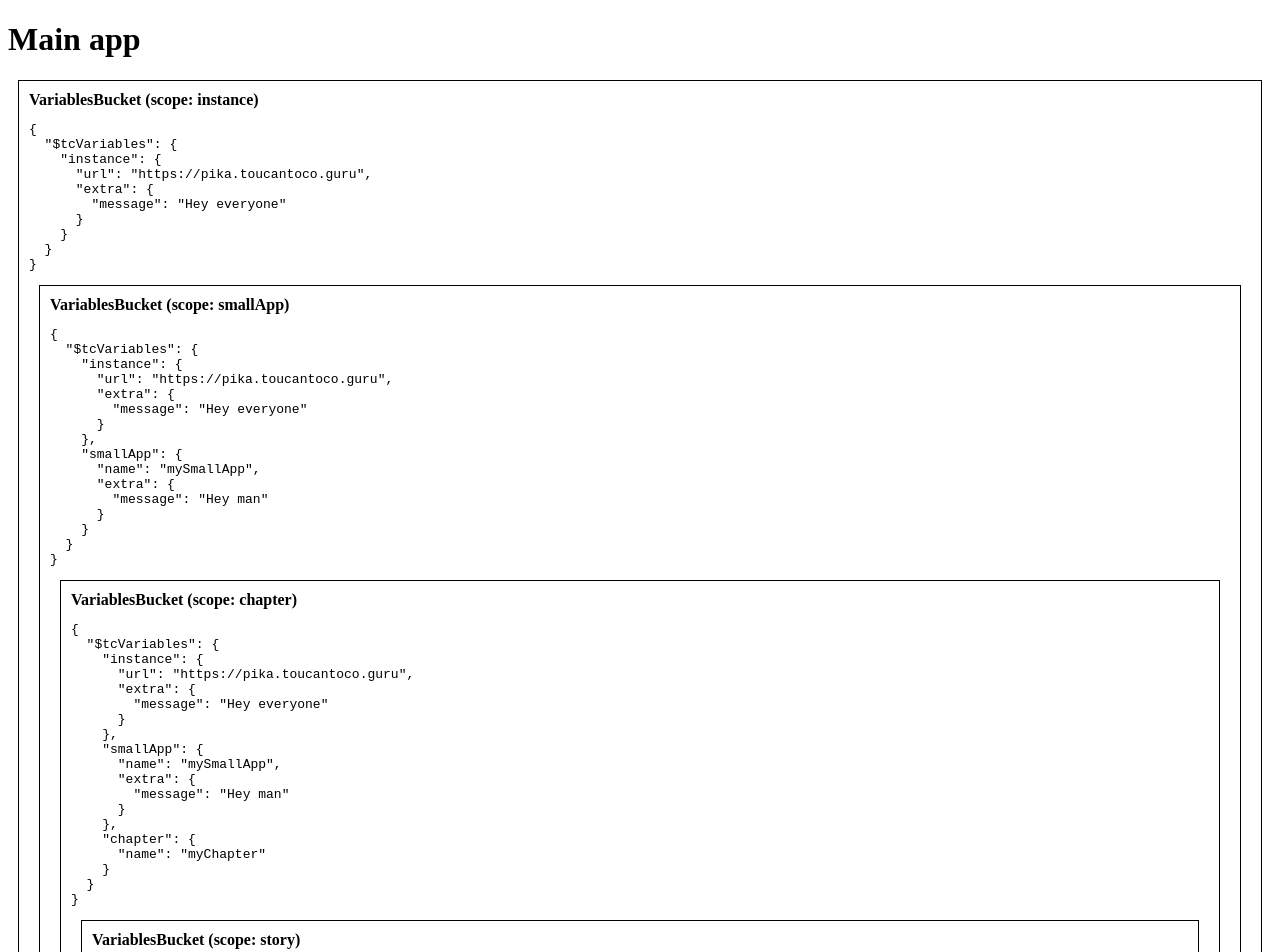
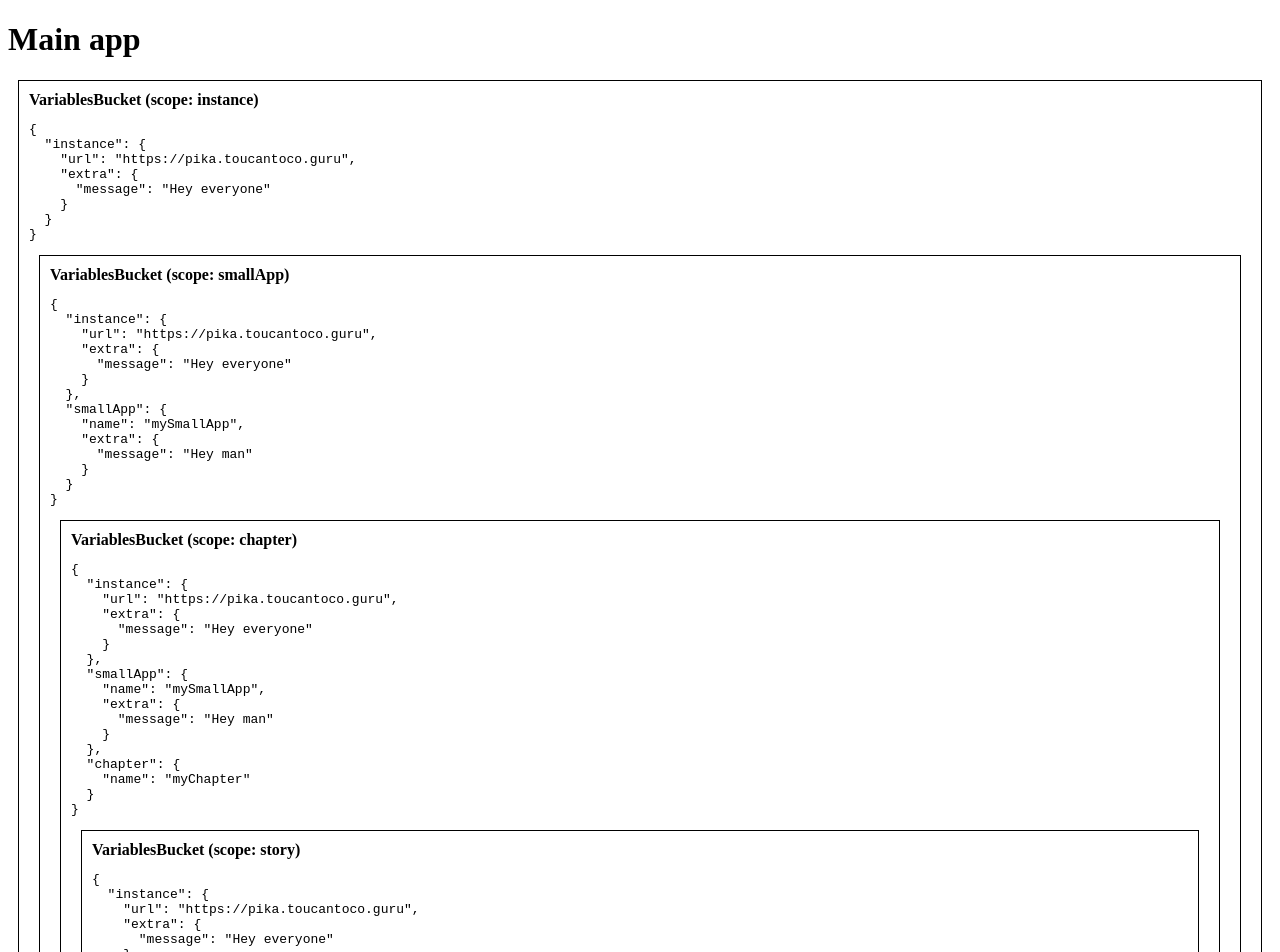
Before and after one commit to PrettyWood/pikalib, a Vue app: page / in a window 1280 px wide. Shown: the top 952 px of the page. Built offline with nearby package versions, Linux system fonts and the light colour scheme.

Commit message:
use store

```diff
--- a/package.json
+++ b/package.json
@@ -40,7 +40,8 @@
   },
   "dependencies": {
     "@vue/composition-api": "^1.0.0-beta.24",
-    "vue": "^2.6.10"
+    "vue": "^2.6.10",
+    "vuex": "^3.6.2"
   },
   "devDependencies": {
     "@rollup/plugin-commonjs": "^17.0.0",
--- a/src/App.vue
+++ b/src/App.vue
@@ -5,38 +5,16 @@ import VariablesBucket from './components/VariablesBucket.vue';
 
 export default defineComponent({
   components: { VariablesBucket },
-  setup() {
-    return {
-      instanceVariables: {
-        url: 'https://pika.toucantoco.guru',
-        extra: {
-          message: "Hey everyone"
-        }
-      },
-      smallAppVariables: {
-        name: 'mySmallApp',
-        extra: {
-          message: "Hey man"
-        }
-      },
-      chapterVariables: {
-        name: 'myChapter',
-      },
-      storyVariables: {
-        id: 'myStory',
-      }
-    }
-  }
 })
 </script>
 
 <template>
   <div>
     <h1>Main app</h1>
-    <VariablesBucket :scope="'instance'" :variables="instanceVariables">
-      <VariablesBucket :scope="'smallApp'" :variables="smallAppVariables">
-        <VariablesBucket :scope="'chapter'" :variables="chapterVariables">
-          <VariablesBucket :scope="'story'" :variables="storyVariables" />
+    <VariablesBucket :scope="'instance'">
+      <VariablesBucket :scope="'smallApp'">
+        <VariablesBucket :scope="'chapter'">
+          <VariablesBucket :scope="'story'" />
         </VariablesBucket>
       </VariablesBucket>
     </VariablesBucket>
--- a/src/components/VariablesBucket.vue
+++ b/src/components/VariablesBucket.vue
@@ -1,30 +1,32 @@
 <script lang="ts">
-import { computed, defineComponent, PropType } from "@vue/composition-api"
+import { defineComponent, PropType } from "@vue/composition-api"
+
+import { Variables, SCOPE } from '../types'
 
 export default defineComponent({
   name: 'VariablesBucket',
   props: {
     scope: {
-      type: String,
+      type: String as PropType<SCOPE>,
       required: true,
     },
     variables: {
-      type: Object as PropType<Record<string, any>>,
-      default: () => ({}),
+      type: Object as PropType<Variables>,
+      default: (): Variables => ({}),
     }
   },
   computed: {
-    allVariables(): Record<string, any> {
+    allVariables(): Variables {
       return {
-        $tcVariables: {
-          ...this.$tcVariables as object,
-          [`${this.scope}`]: this.variables,
-        }
+        ...this.$tcVariables as Variables,
+        [`${this.scope}`]: this.$store.getters.$tcVariables[this.scope],
       }
     }
   },
   provide() {
-    return this.allVariables
+    return {
+      $tcVariables: this.allVariables
+    }
   },
   inject: {
     $tcVariables: {
--- a/src/main.ts
+++ b/src/main.ts
@@ -1,11 +1,45 @@
 import Vue from 'vue';
+import Vuex from 'vuex'
 import VueCompositionAPI from '@vue/composition-api'
-import App from './App.vue';
 
+Vue.use(Vuex)
 Vue.use(VueCompositionAPI)
 Vue.config.productionTip = false
 Vue.config.performance = process.env.NODE_ENV === 'development';
 
+import App from './App.vue';
+
+const store = new Vuex.Store({
+  state: {
+    $tcVariables: {
+      instance: {
+        url: 'https://pika.toucantoco.guru',
+        extra: {
+          message: "Hey everyone"
+        }
+      },
+      smallApp: {
+        name: 'mySmallApp',
+        extra: {
+          message: "Hey man"
+        }
+      },
+      chapter: {
+        name: 'myChapter'
+      },
+      story: {
+        id: 'myStore'
+      }
+    }
+  },
+  getters: {
+    $tcVariables(state) {
+      return state.$tcVariables
+    }
+  }
+})
+
 new Vue({
   render: (h) => h(App),
+  store,
 }).$mount('#app');
--- /dev/null
+++ b/src/types.ts
@@ -0,0 +1,7 @@
+export type Variables = Record<PropertyKey, any>
+
+export type SCOPE =
+  | 'instance'
+  | 'smallApp'
+  | 'chapter'
+  | 'story'
```
Also changed, not shown: 1 other file (tests, documents, lock files or other folders).
